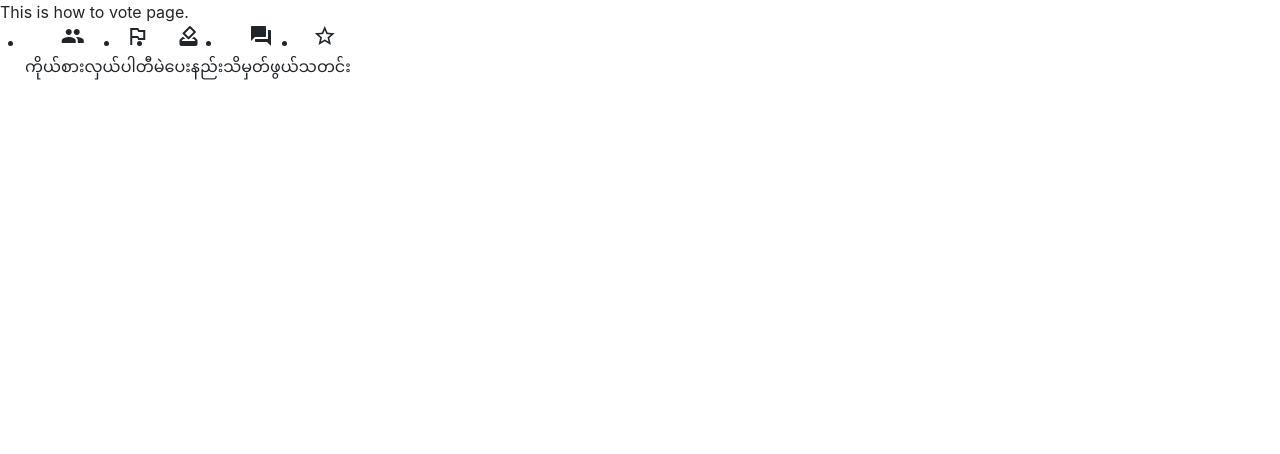
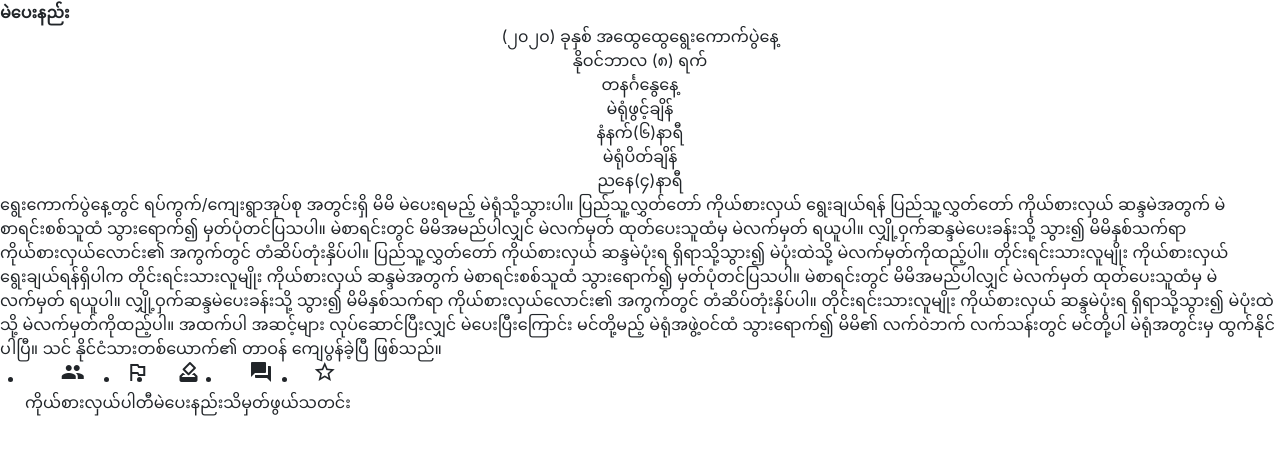
Before and after one commit to PopStackHack/mVoterWeb, a Next.js app: page /how_to_vote in a window 1280 px wide. Shown: the top 454 px of the page. Built offline with nearby package versions, Linux system fonts and the light colour scheme.

Commit message:
feat: FAQ Page Header

```diff
--- /dev/null
+++ b/pages/how_to_vote/HowToVote.module.scss
@@ -0,0 +1,44 @@
+@import '../../styles/partials/colors';
+
+.HowToVote {
+  height: calc(100vh - 126px);
+  padding-bottom: 5px;
+  overflow-x: hidden;
+  overflow-y: auto;
+  margin-left: 12px;
+  margin-right: 12px;
+  &__announcement {
+    padding: 15px;
+    border-radius: 12px;
+    background-color: rgba($color: $primary-color, $alpha: 0.25);
+    .title, .date, .day {
+      display: inline-block;
+    }
+    .title {
+      font-weight: 700;
+      margin-bottom: 14px;
+    }
+    .date {
+      font-weight: 700;
+      color: $primary-color;
+      font-size: 1.4rem;
+    }
+    .day {
+      color: $grey-color;
+      font-size: 1.1rem;
+      margin-bottom: 12px;
+    }
+  }
+  &__votingTime {
+    display: flex;
+    justify-content: center;
+    .opening-time, .closing-time {
+      margin: 5px 10px;
+      .pre {
+        line-height: 28px;
+        font-size: 0.8rem;
+        font-weight: 700;
+      }
+    }
+  }
+}
--- a/pages/how_to_vote/index.js
+++ b/pages/how_to_vote/index.js
@@ -1,5 +1,9 @@
-import Layout from "../../components/Layout/Layout"
 import Head from 'next/head';
+
+import Layout from '../../components/Layout/Layout';
+import AppHeader from '../../components/Layout/AppHeader/AppHeader';
+
+import './HowToVote.module.scss';
 
 export default function howToVote() {
   return (
@@ -7,7 +11,74 @@ export default function howToVote() {
       <Head>
         <title>မဲပေးနည်း</title>
       </Head>
-      This is how to vote page.
+      <AppHeader>
+        <span className="text-bold">မဲပေးနည်း</span>
+      </AppHeader>
+      <section className="HowToVote">
+        <div className="row">
+          <div className="col-12">
+            <div className="HowToVote__announcement text-center">
+              <span className="title">(၂၀၂၀) ခုနှစ် အထွေထွေရွေးကောက်ပွဲနေ့</span>
+              <br />
+              <span className="date">နိုဝင်ဘာလ (၈) ရက်</span>
+              <br/>
+              <span className="day">တနင်္ဂနွေနေ့</span>
+              <br/>
+              <div className="HowToVote__votingTime">
+                <div className="opening-time">
+                  <span className="pre">
+                    မဲရုံဖွင့်ချိန်
+                  </span>
+                  <br/>
+                  <span>
+                    နံနက်(၆)နာရီ
+                  </span>
+                </div>
+                <div className="closing-time">
+                  <span className="pre">
+                    မဲရုံပိတ်ချိန်
+                  </span>
+                  <br/>
+                  <span>
+                    ညနေ(၄)နာရီ
+                  </span>
+                </div>
+              </div>
+
+            </div>
+
+            ရွေးကောက်ပွဲနေ့တွင်
+            ရပ်ကွက်/ကျေးရွာအုပ်စု အတွင်းရှိ မိမိ မဲပေးရမည့် မဲရုံသို့သွားပါ။
+
+            ပြည်သူ့လွှတ်တော် ကိုယ်စားလှယ် ရွေးချယ်ရန်
+
+            ပြည်သူ့လွှတ်တော် ကိုယ်စားလှယ် ဆန္ဒမဲအတွက် မဲစာရင်းစစ်သူထံ သွားရောက်၍ မှတ်ပုံတင်ပြသပါ။
+            မဲစာရင်းတွင် မိမိအမည်ပါလျှင် မဲလက်မှတ် ထုတ်ပေးသူထံမှ မဲလက်မှတ် ရယူပါ။
+
+            လျှို့ဝှက်ဆန္ဒမဲပေးခန်းသို့ သွား၍ မိမိနှစ်သက်ရာ ကိုယ်စားလှယ်လောင်း၏ အကွက်တွင် တံဆိပ်တုံးနှိပ်ပါ။
+
+            ပြည်သူ့လွှတ်တော် ကိုယ်စားလှယ် ဆန္ဒမဲပုံးရ ရှိရာသို့သွား၍ မဲပုံးထဲသို့ မဲလက်မှတ်ကိုထည့်ပါ။
+
+
+            တိုင်းရင်းသားလူမျိုး ကိုယ်စားလှယ် ရွေးချယ်ရန်ရှိပါက
+
+            တိုင်းရင်းသားလူမျိုး ကိုယ်စားလှယ် ဆန္ဒမဲအတွက် မဲစာရင်းစစ်သူထံ သွားရောက်၍ မှတ်ပုံတင်ပြသပါ။
+            မဲစာရင်းတွင် မိမိအမည်ပါလျှင် မဲလက်မှတ် ထုတ်ပေးသူထံမှ မဲလက်မှတ် ရယူပါ။
+
+            လျှို့ဝှက်ဆန္ဒမဲပေးခန်းသို့ သွား၍ မိမိနှစ်သက်ရာ ကိုယ်စားလှယ်လောင်း၏ အကွက်တွင် တံဆိပ်တုံးနှိပ်ပါ။
+
+            တိုင်းရင်းသားလူမျိုး ကိုယ်စားလှယ် ဆန္ဒမဲပုံးရ ရှိရာသို့သွား၍ မဲပုံးထဲသို့ မဲလက်မှတ်ကိုထည့်ပါ။
+
+            အထက်ပါ အဆင့်များ လုပ်ဆောင်ပြီးလျှင်
+
+            မဲပေးပြီးကြောင်း မင်တို့မည့် မဲရုံအဖွဲ့ဝင်ထံ သွားရောက်၍
+            မိမိ၏ လက်ဝဲဘက် လက်သန်းတွင် မင်တို့ပါ
+
+            မဲရုံအတွင်းမှ ထွက်နိုင်ပါပြီ။ သင် နိုင်ငံသားတစ်ယောက်၏ တာဝန်
+            ကျေပွန်ခဲ့ပြီ ဖြစ်သည်။
+          </div>
+        </div>
+      </section>
     </Layout>
   );
 }
--- a/styles/base.scss
+++ b/styles/base.scss
@@ -16,6 +16,10 @@
   align-items: center;
 }
 
+.text-bold {
+  font-weight: 700;
+}
+
 p {
   line-height: 30px;
 }
```
